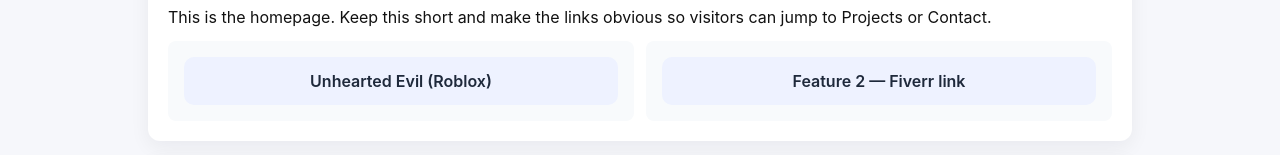
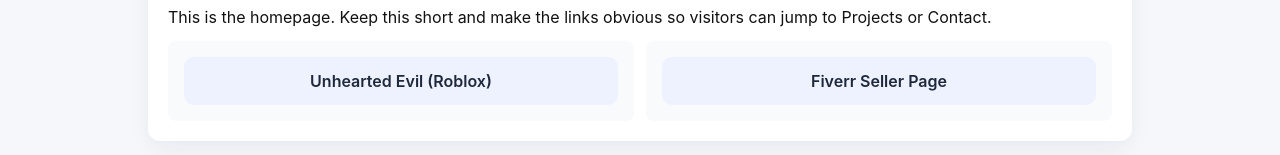
Before and after one commit to Spectrom47/home, a plain HTML site: page index.html in a window 1280 px wide. Shown: the part 146-301 px from the top of the page. Drawn offline with Linux system fonts and the light colour scheme.

Commit message:
Seller Page Update

```diff
--- a/index.html
+++ b/index.html
@@ -76,7 +76,7 @@
 
         <div class="card">
           <a class="feature-btn" href="https://www.fiverr.com/s/NN10LGN" target="_blank" rel="noopener noreferrer" title="Fiverr gig">
-            Feature 2 — Fiverr link
+            Fiverr Seller Page
           </a>
         </div>
 
```
